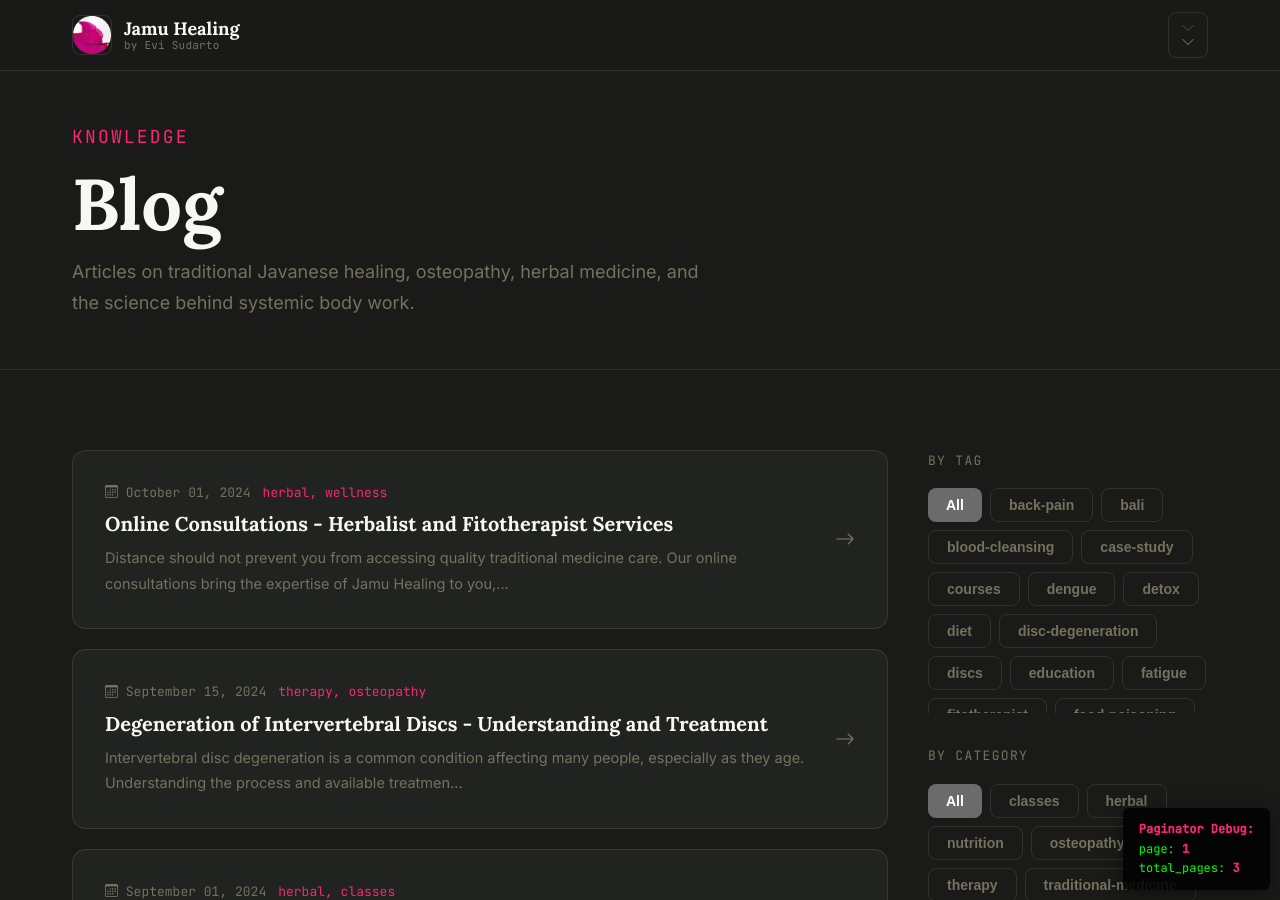
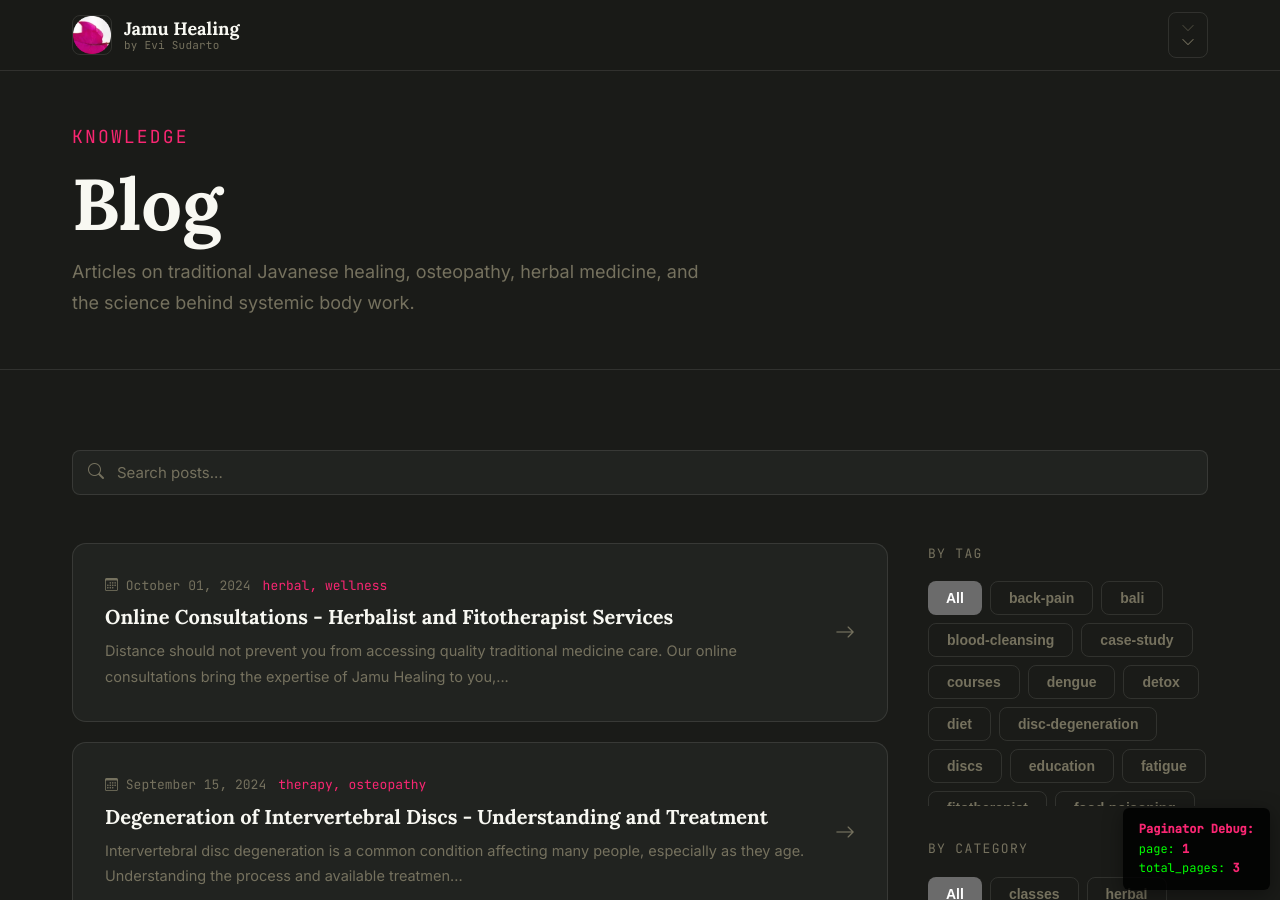
Before and after one commit to jamu-healing/jamu-healing.github.io, a Jekyll site: the page built from blog/index.html, in a window 1280 px wide and 900 px high. Built offline with Jekyll 4.4.1, drawn with Linux system fonts in a browser that asks for light colours; the list of posts is cut into pages by our own code.

Commit message:
Add search component to blog

```diff
--- a/blog/index.html
+++ b/blog/index.html
@@ -22,6 +22,7 @@ section_label: "Knowledge"
 
 <section class="section-no-border">
   <div class="container">
+    {% include blog-search.html %}
     <div class="blog-layout">
       <!-- MAIN COLUMN -->
       <div class="blog-main">
```
